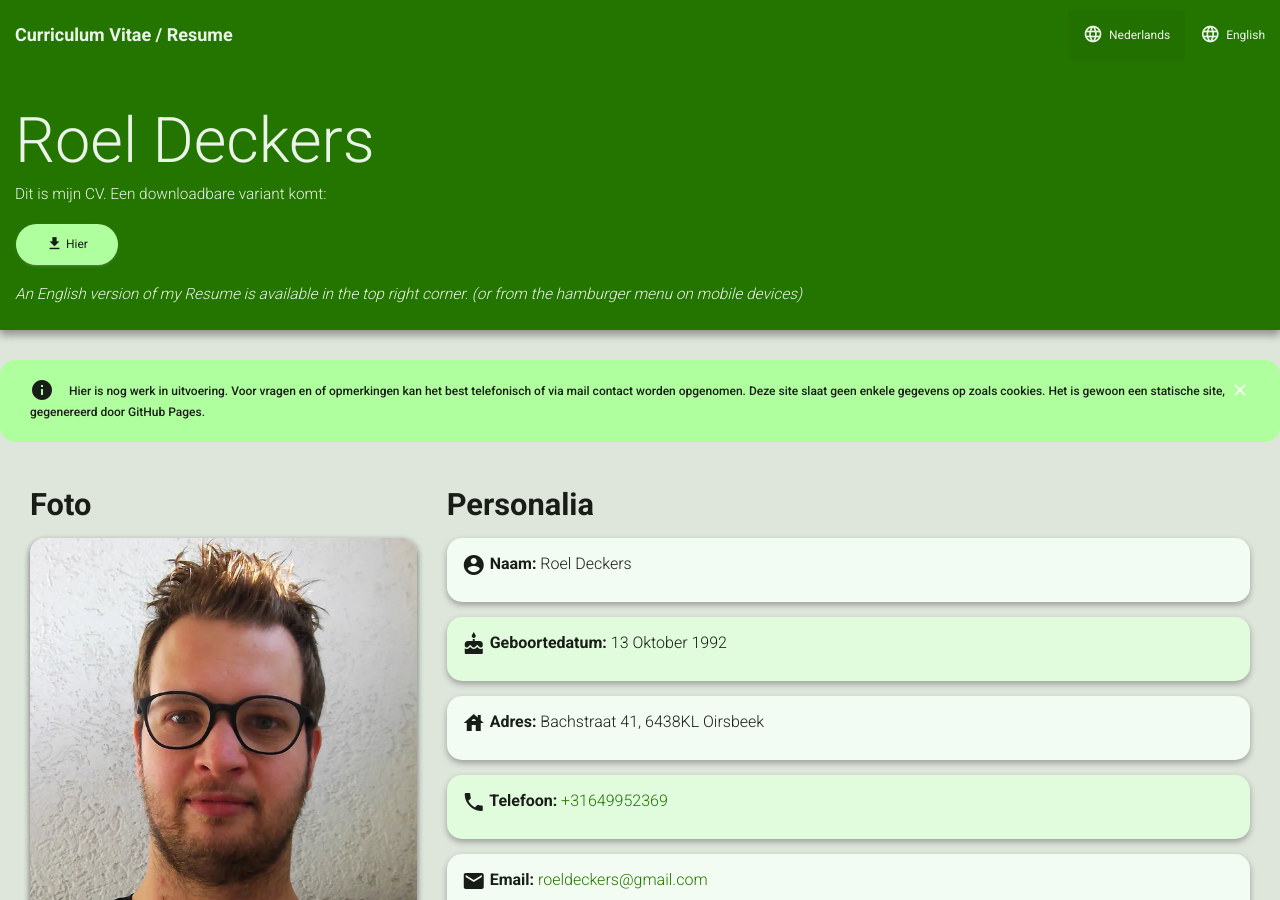
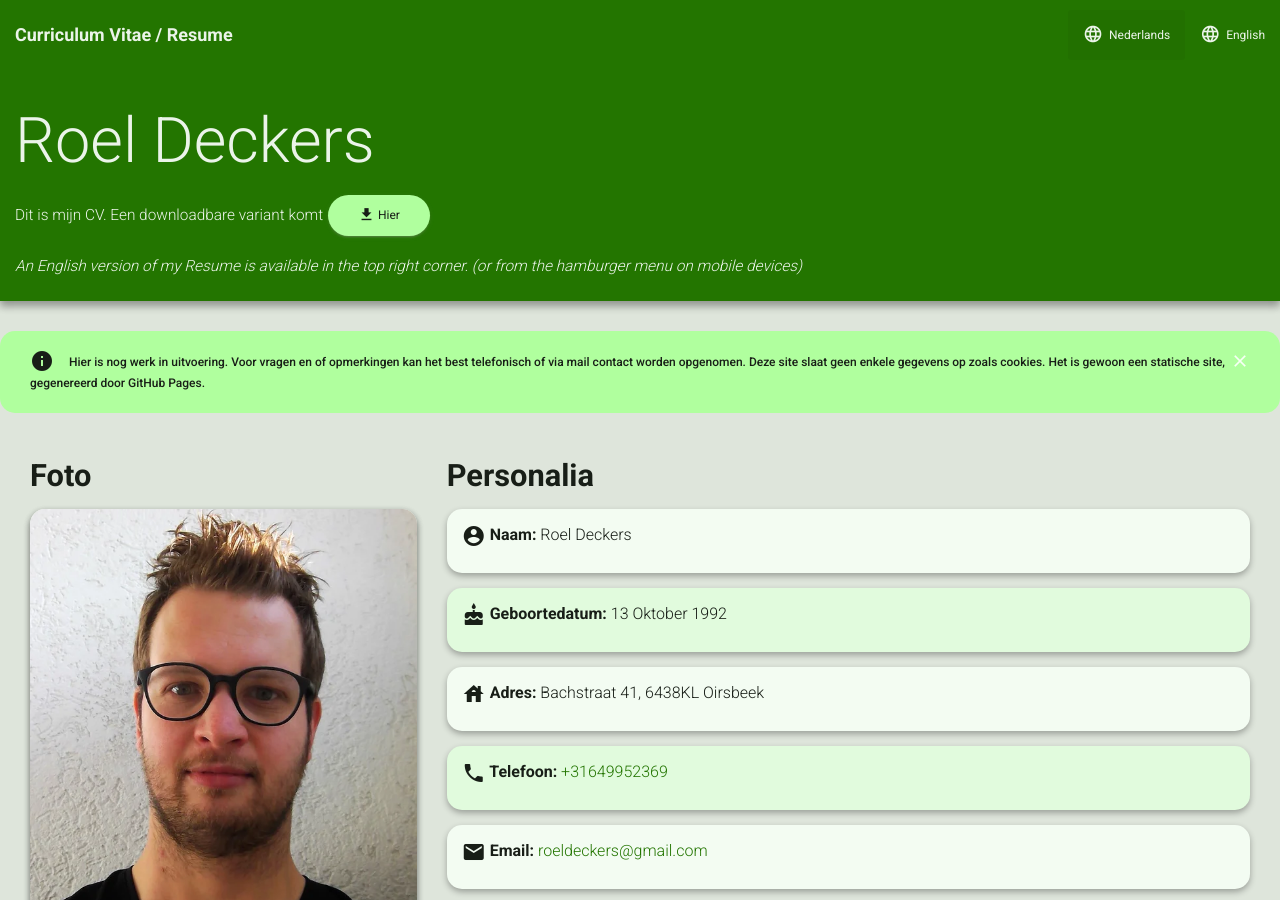
Before and after one commit to RoelD/CV, a Jekyll site: the page built from index.html, in a window 1280 px wide and 900 px high. Built offline with Jekyll 4.4.1, drawn with Linux system fonts in a browser that asks for light colours.

Commit message:
Revert "Update index.html"
This reverts commit 8e83f34d872aceb5ba2e3a0d526a878010a8b186.

```diff
--- a/index.html
+++ b/index.html
@@ -11,7 +11,7 @@
 <div class="jumbotron">
   <div class="container-fluid">
     <h1>Roel Deckers</h1>
-    <h4>Dit is mijn CV. Een downloadbare variant komt:</h4> <a class="btn btn-cv-medium btn-round" href="{{ site.url }}/#"><i class="material-icons">file_download</i> Hier</a>
+    <h4>Dit is mijn CV. Een downloadbare variant komt <a class="btn btn-cv-medium btn-round" href="{{ site.url }}/#"><i class="material-icons">file_download</i> Hier</a></h4>
     <h4><em>An English version of my Resume is available in the top right corner. (or from the hamburger menu on mobile devices)</em></h4>
   </div>
 </div>
```
